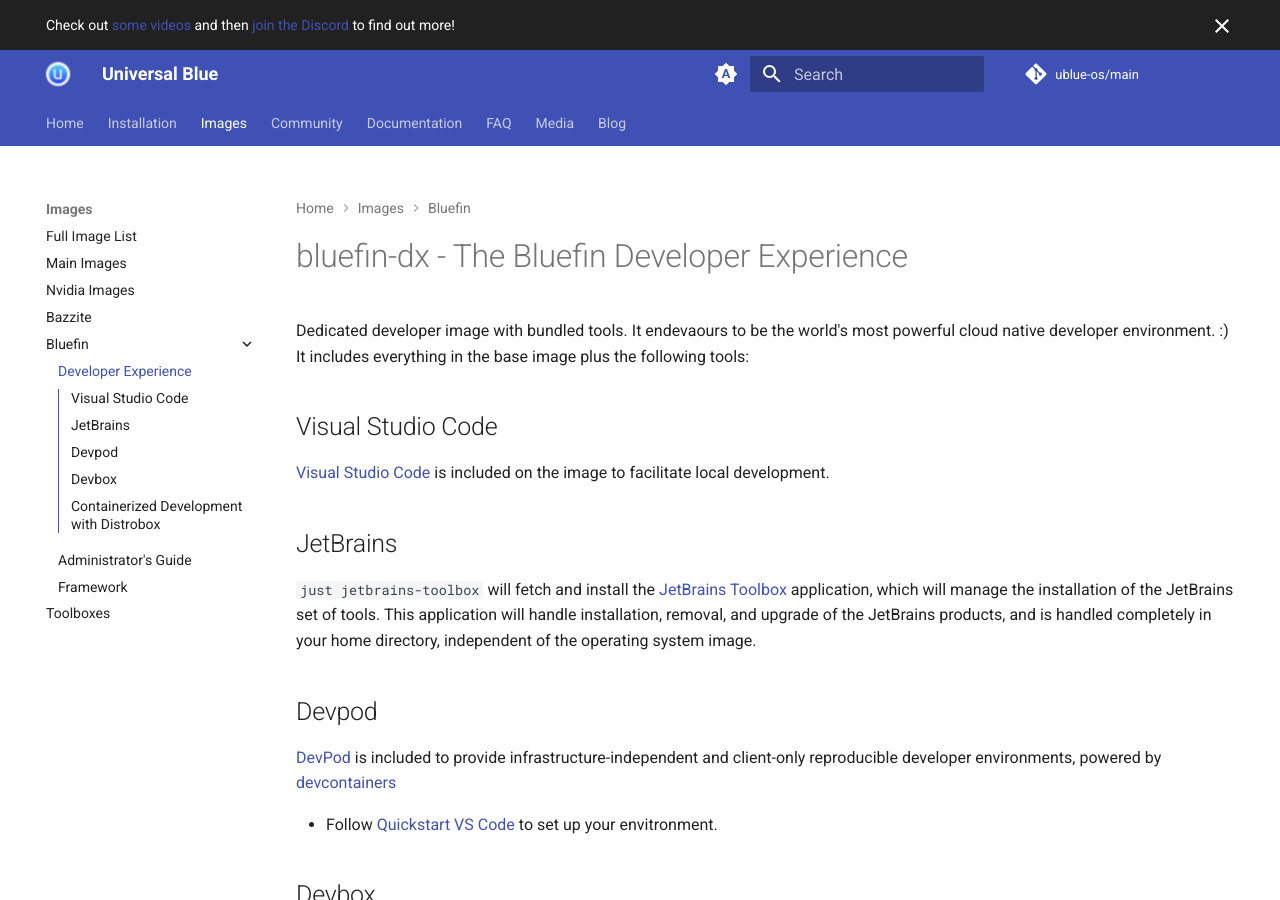
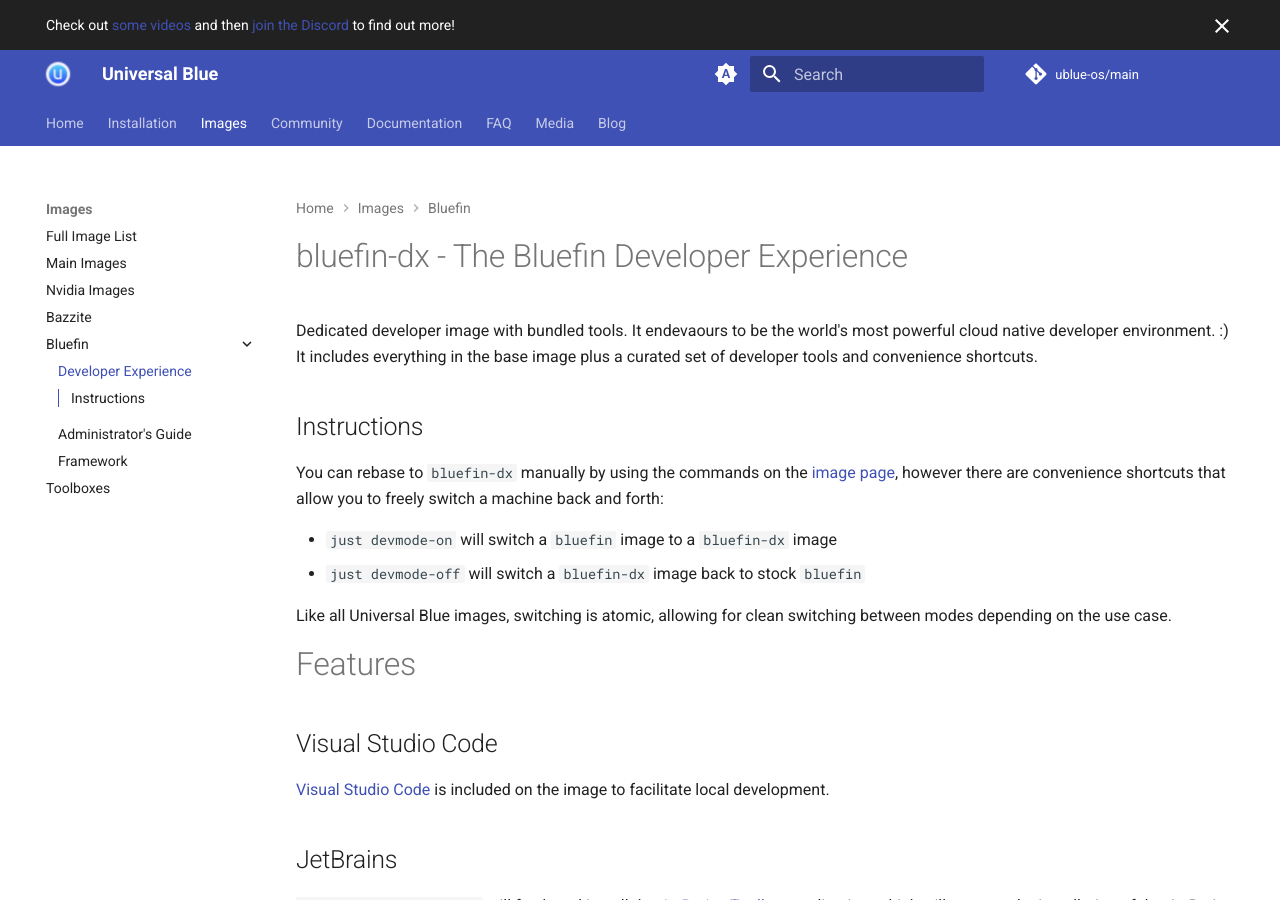
Before and after one commit to ublue-os/website, an MkDocs documentation site: the page built from docs/images/bluefin/developer-experience.md, in a window 1280 px wide and 900 px high. Built offline with MkDocs 1.6.1 and Material for MkDocs 9.7.7, drawn with Linux system fonts in a browser that asks for light colours; comment, search, counter and statistics services are not loaded; some of the changed text lies outside the part shown.

Commit message:
feat(just): document devmode on and off (#333)
* feat(just): document devmode on and off

* fix: typo

```diff
--- a/docs/images/bluefin/developer-experience.md
+++ b/docs/images/bluefin/developer-experience.md
@@ -1,7 +1,17 @@
 # bluefin-dx - The Bluefin Developer Experience
 
-Dedicated developer image with bundled tools. It endevaours to be the world's most powerful cloud native developer environment. :) It includes everything in the base image plus the following tools:
+Dedicated developer image with bundled tools. It endevaours to be the world's most powerful cloud native developer environment. :) It includes everything in the base image plus a curated set of developer tools and convenience shortcuts.
 
+## Instructions
+
+You can rebase to `bluefin-dx` manually by using the commands on the [image page](/images), however there are convenience shortcuts that allow you to freely switch a machine back and forth:
+
+- `just devmode-on` will switch a `bluefin` image to a `bluefin-dx` image
+- `just devmode-off` will switch a `bluefin-dx` image back to stock `bluefin`
+
+Like all Universal Blue images, switching is atomic, allowing for clean switching between modes depending on the use case.
+
+# Features
 ## Visual Studio Code
 
 [Visual Studio Code](https://code.visualstudio.com/) is included on the image to facilitate local development.
```
Also changed, not shown: other parts of docs/images/bluefin/developer-experience.md (+1 -3 lines).
